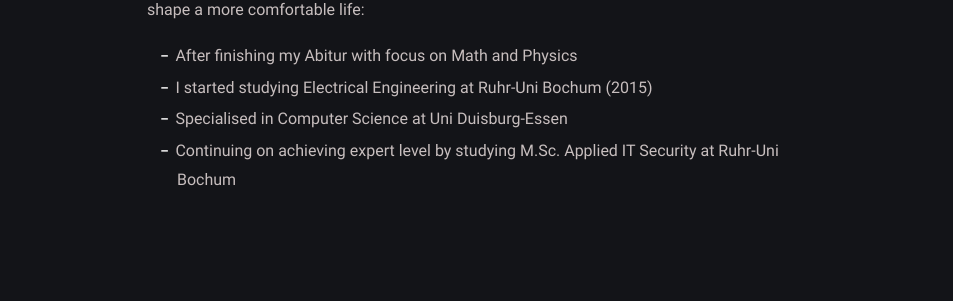
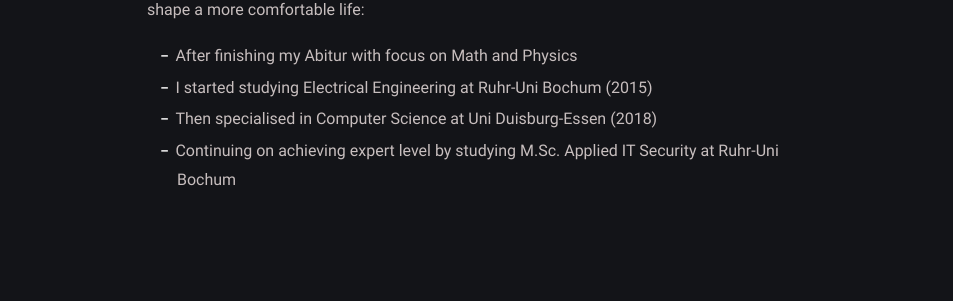
Before and after one commit to securebitAsif/fabulous-jupiter-8f84d, a Jekyll site: the page built from about.md, in a window 1280 px wide. Shown: the part 1010-1311 px from the top of the page, without its empty margins (163-1116 px from the left). Built offline with Jekyll 4.4.1, drawn with Linux system fonts in a browser that asks for light colours.

Commit message:
about.md: changed

```diff
--- a/about.md
+++ b/about.md
@@ -25,5 +25,5 @@ comments: false
 
 - After finishing my Abitur with focus on Math and Physics
 - I started studying Electrical Engineering at Ruhr-Uni Bochum (2015)
-- Specialised in Computer Science at Uni Duisburg-Essen
+- Then specialised in Computer Science at Uni Duisburg-Essen (2018)
 - Continuing on achieving expert level by studying M.Sc. Applied IT Security at Ruhr-Uni Bochum
```
